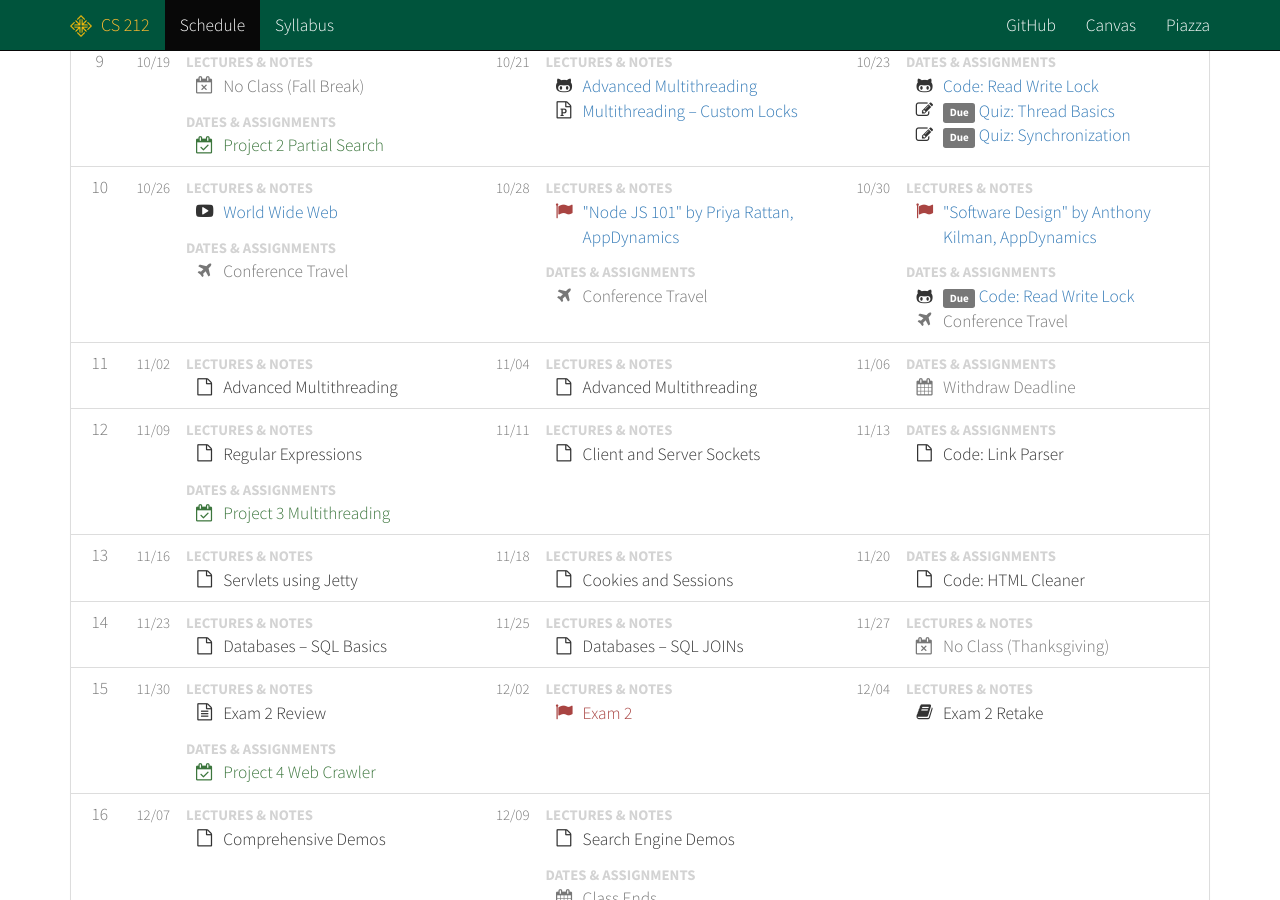
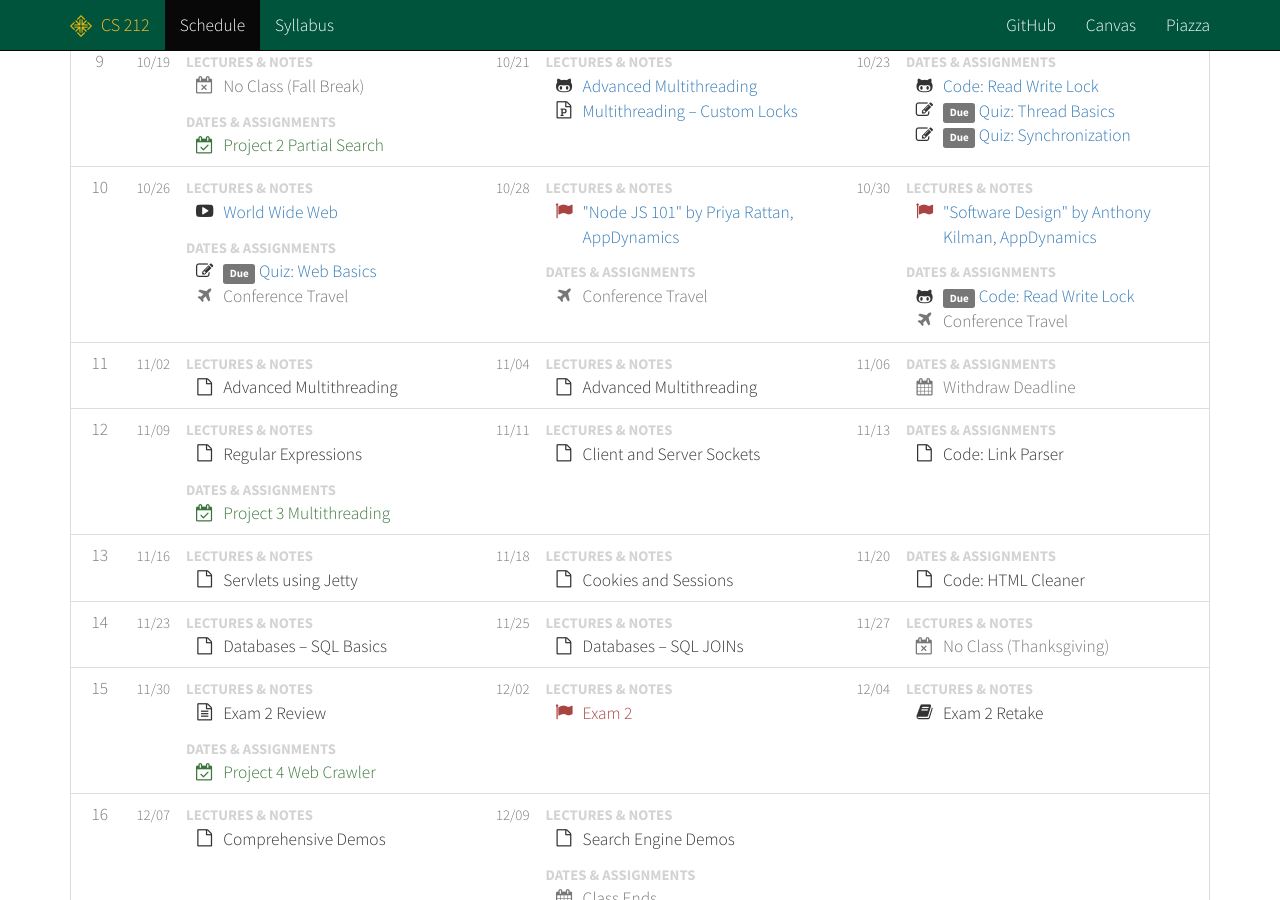
Before and after one commit to cs212/fall2015, a Jekyll site: the page built from schedule.html, in a window 1280 px wide and 900 px high, scrolled down 1700 px. Built offline with Jekyll 4.4.1, drawn with Linux system fonts in a browser that asks for light colours; Markdown is read by kramdown in place of the engine named in the settings.

Commit message:
Adding quiz.

```diff
--- a/_data/schedule.yml
+++ b/_data/schedule.yml
@@ -406,6 +406,10 @@
           icon : 'fa-youtube-play'
           link : 'https://www.youtube.com/playlist?list=PLm6V-0HXZmF2VBZ1DNto-e6lG_zggopxz'
       other :
+        - name : 'Quiz: Web Basics'
+          icon : 'fa-pencil-square-o'
+          link : 'https://usfca.instructure.com/courses/1553675/quizzes/2294446'
+          note : 'Due'
         - name : 'Conference Travel'
           icon : 'fa-plane'
           type : 'text-muted'
```
